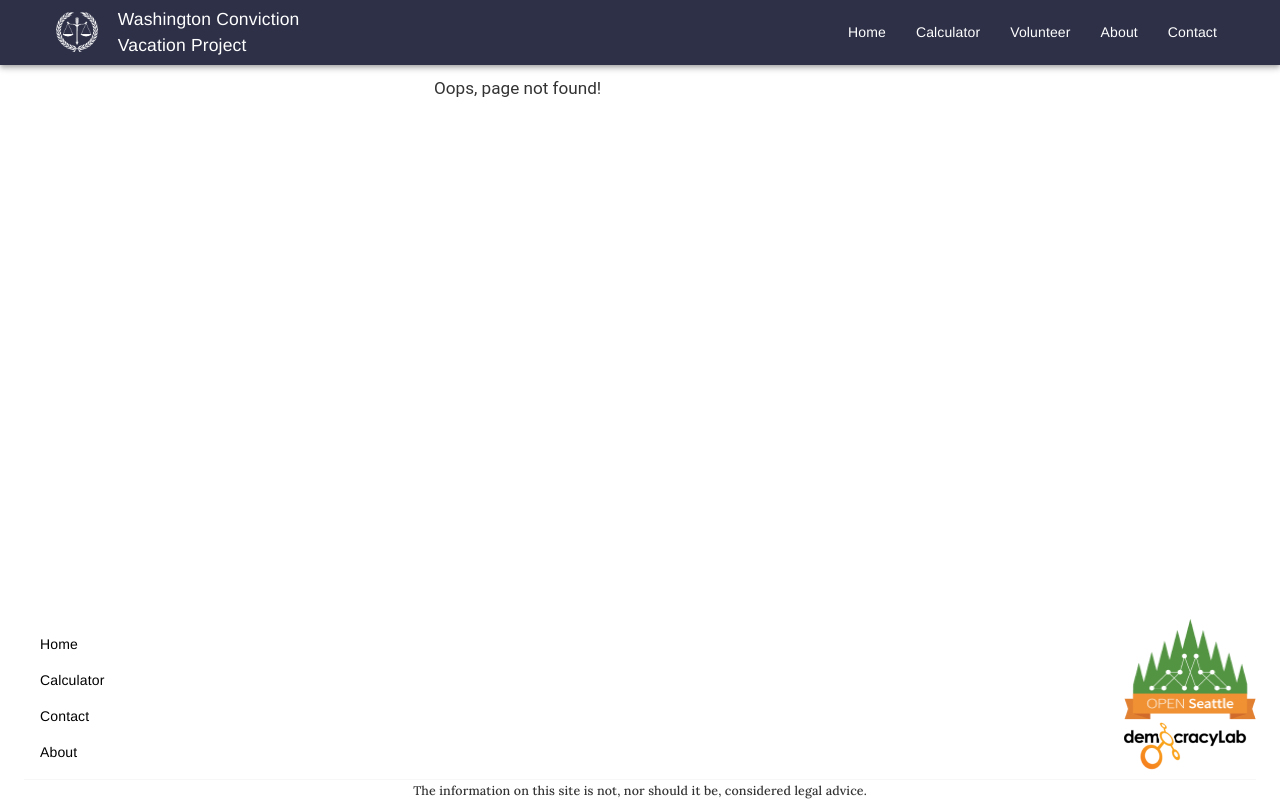
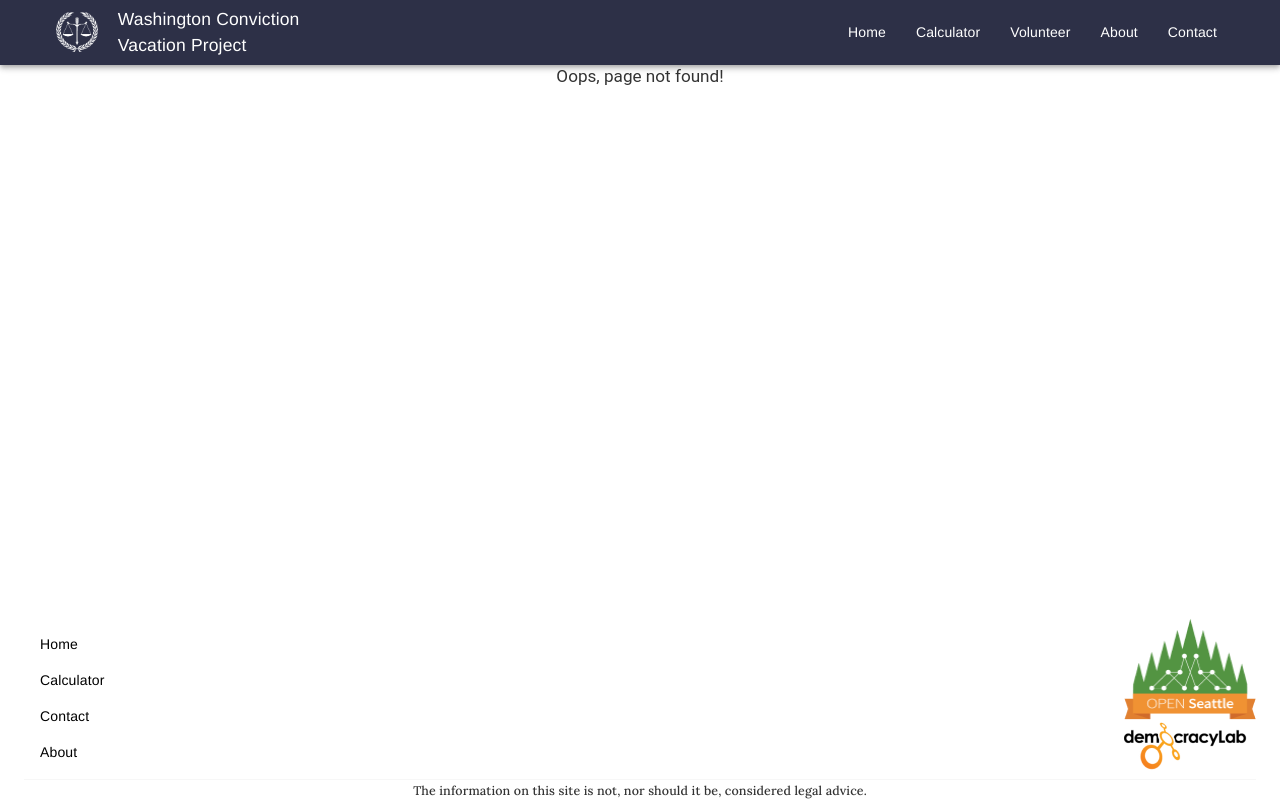
Before and after one commit to openseattle/clearviction-v1, a React (Create React App) app: page /404 in a window 1280 px wide. Built offline with nearby package versions, Linux system fonts and the light colour scheme.

Commit message:
center error message

```diff
--- a/src/Pages/ErrorPage.jsx
+++ b/src/Pages/ErrorPage.jsx
@@ -8,17 +8,15 @@ const ErrorPage = () => {
   useEffect(() => trackPageview("Error"), []);
 
   return (
-    <Box
-      sx={{
-        padding: 20,
-      }}
-    >
+
       <Container maxWidth="xs" padding={10}>
-        <Grid container direction="column" spacing={2}>
-          <Typography variant="h5">Oops, page not found!</Typography>
+        <Grid container direction="column" justifyContent="center">
+          <Grid item>
+          <Typography variant="h5" align="center">Oops, page not found!</Typography>
+
+          </Grid>
         </Grid>
       </Container>
-    </Box>
   );
 };
 
```
